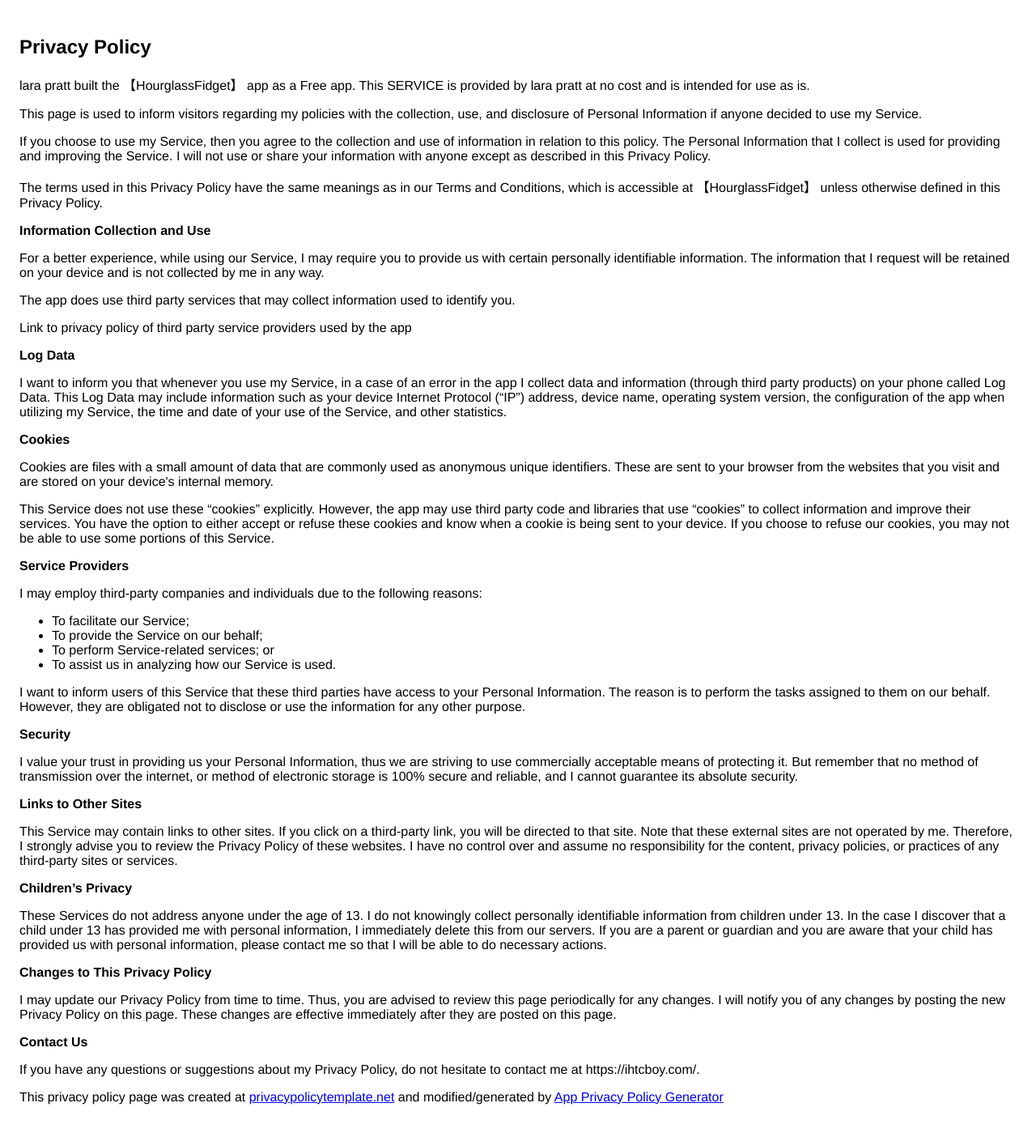
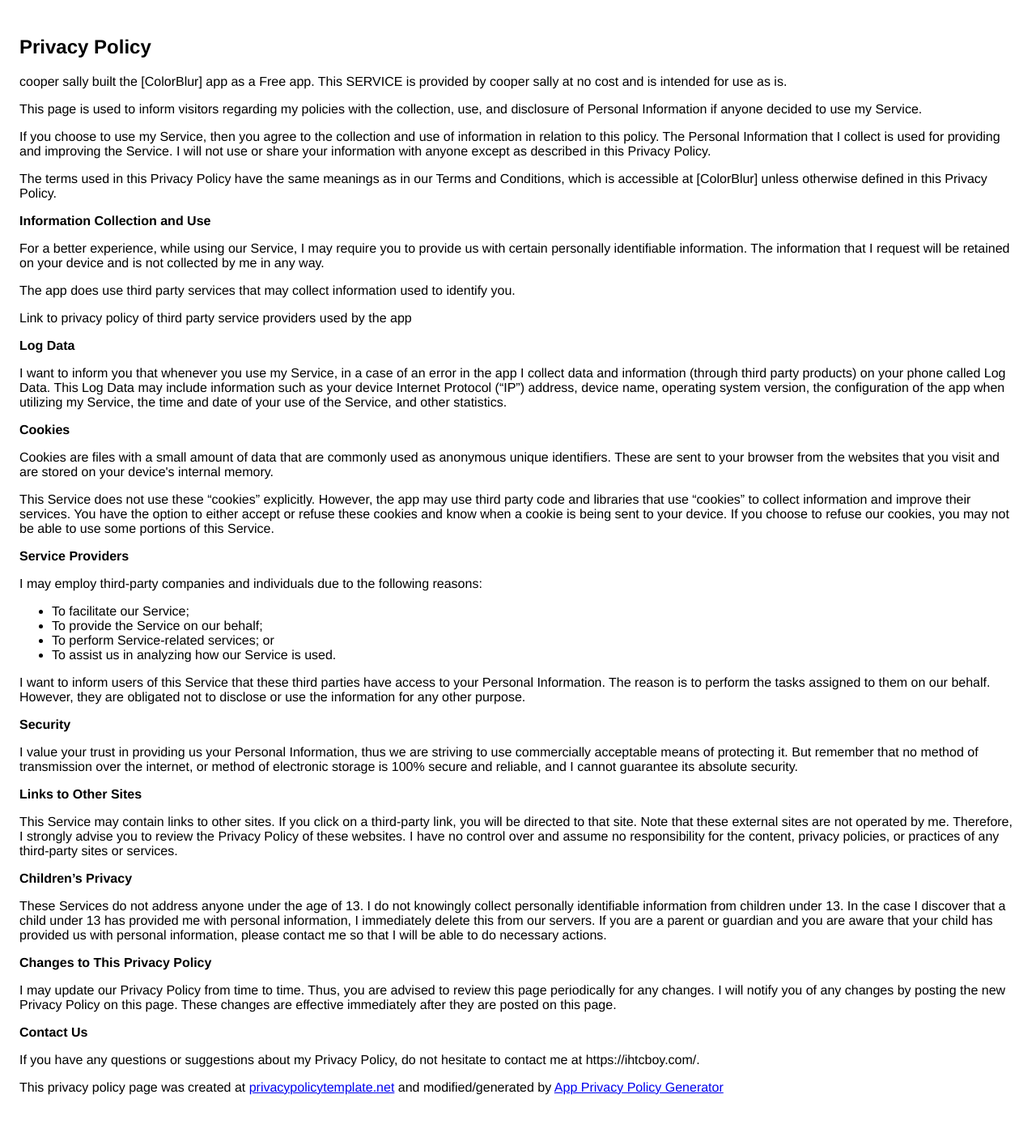
Before and after one commit to yourdinnerlist/yourdinnerlist.github.io, a Jekyll site: the page privacy_policy.html, which Jekyll copies as it is, in a window 1280 px wide. Shown: the whole page at 81% size. Built offline with Jekyll 4.4.1, drawn with Linux system fonts in a browser that asks for light colours.

Commit message:
first commit

```diff
--- a/privacy_policy.html
+++ b/privacy_policy.html
@@ -8,9 +8,9 @@
     </head>
     <body>
     <h2>Privacy Policy</h2> <p>
-                    lara pratt built the 【HourglassFidget】 app as
+                    cooper sally built the [ColorBlur] app as
                     a Free app. This SERVICE is provided by
-                    lara pratt at no cost and is intended for
+                    cooper sally at no cost and is intended for
                     use as is.
                   </p> <p>
                     This page is used to inform visitors regarding
@@ -28,7 +28,7 @@
                   </p> <p>
                     The terms used in this Privacy Policy have the same meanings
                     as in our Terms and Conditions, which is accessible at
-                    【HourglassFidget】 unless otherwise defined in this Privacy
+                    [ColorBlur] unless otherwise defined in this Privacy
                     Policy.
                   </p> <p><strong>Information Collection and Use</strong></p> <p>
                     For a better experience, while using our Service,
```
Also changed, not shown: README.md.
